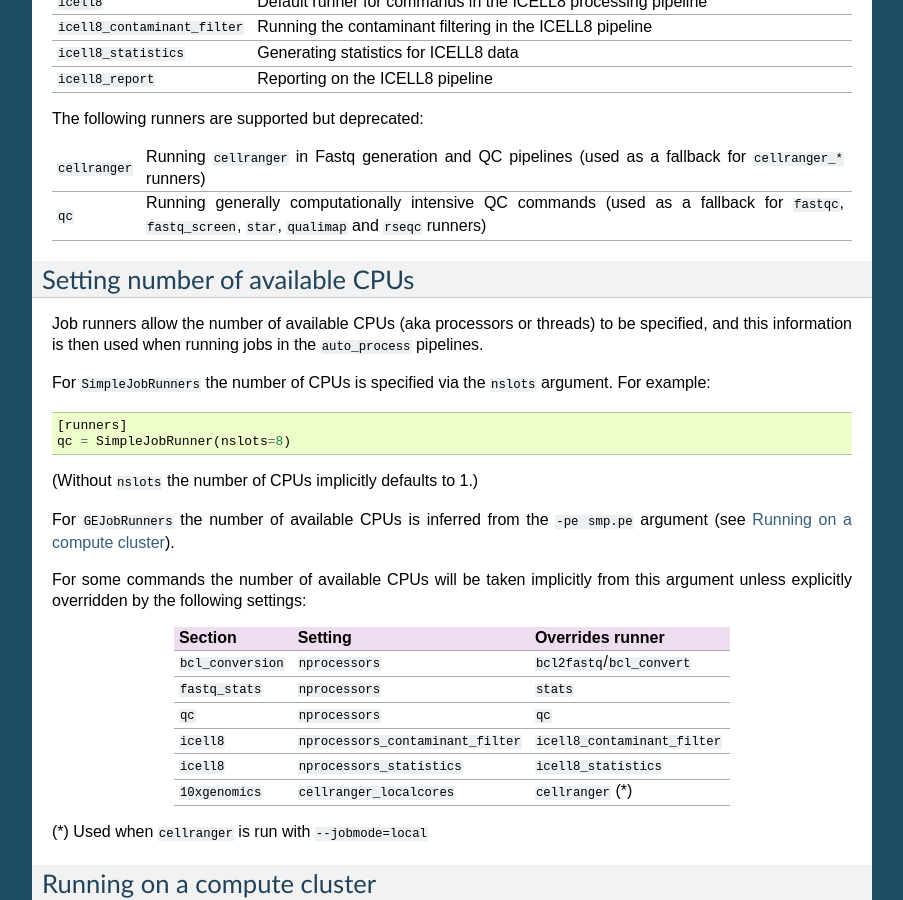
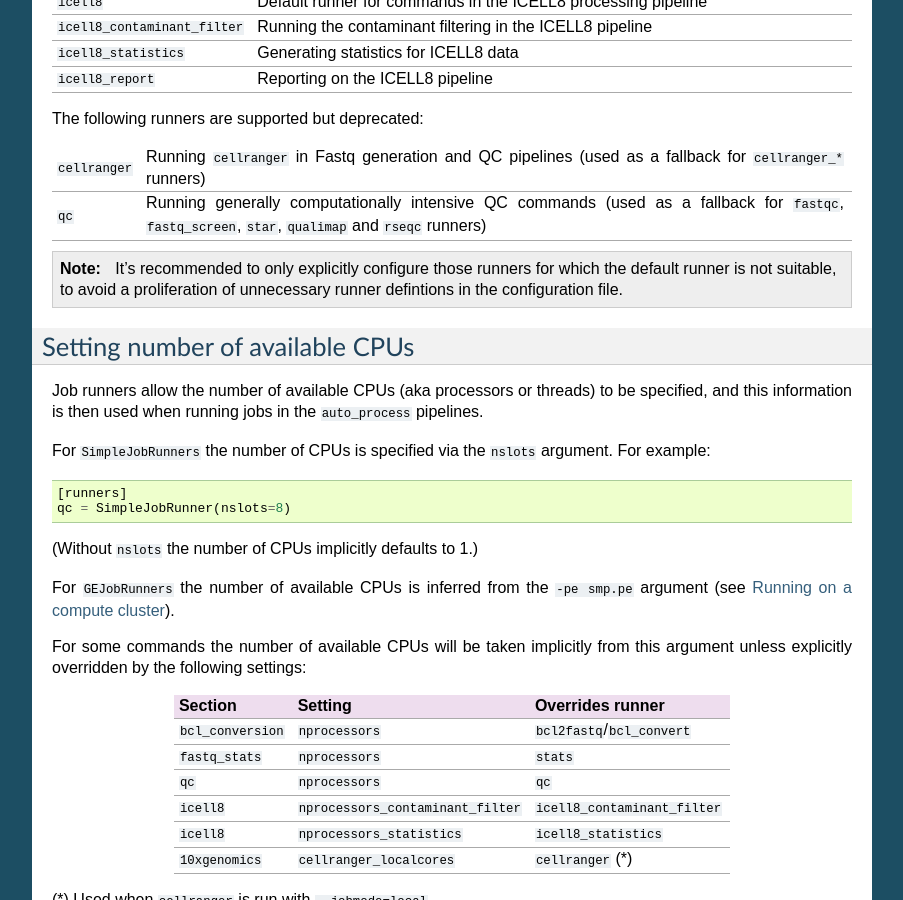
Before and after one commit to fls-bioinformatics-core/auto_process_ngs, a Sphinx documentation site: the page built from docs/source/configuration.rst, in a window 1280 px wide and 900 px high, scrolled down 3244 px. Shown: the whole window, without its empty margins (198-1101 px from the left). Built offline with Sphinx 7.4.7, drawn with Linux system fonts in a browser that asks for light colours.

Commit message:
Update configuration docs with advice for runner setup.

```diff
--- a/docs/source/configuration.rst
+++ b/docs/source/configuration.rst
@@ -246,6 +246,13 @@ The following runners are supported but deprecated:
                               ``fastqc``, ``fastq_screen``, ``star``,
 			      ``qualimap`` and ``rseqc`` runners)
 ============================= =========================================
+
+.. note::
+
+   It's recommended to only explicitly configure those runners
+   for which the default runner is not suitable, to avoid a
+   proliferation of unnecessary runner defintions in the
+   configuration file.
 
 .. _setting_number_of_cpus:
 
```
